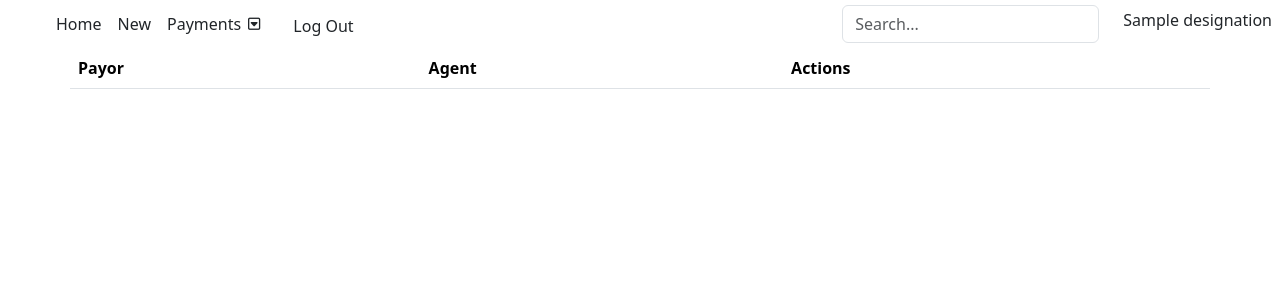
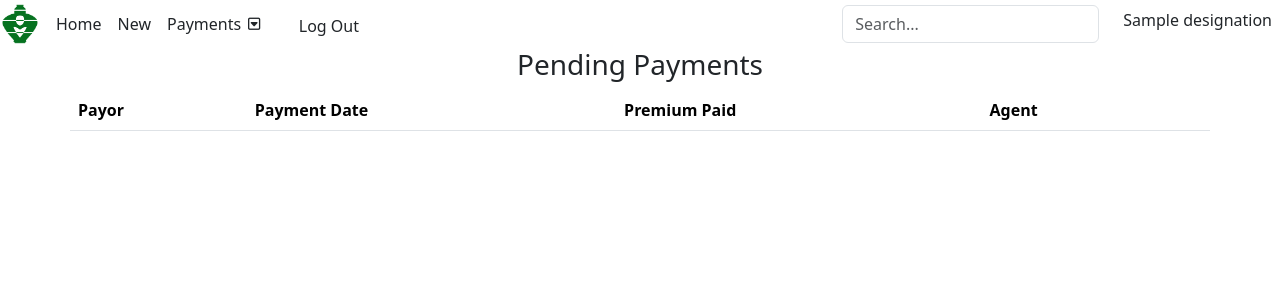
Before and after one commit to cjayaranon/insurance-check, a Django app: page /approver/ in a window 1280 px wide. Shown: the top 300 px of the page. Run offline with Django 3.2, Linux system fonts and the light colour scheme; a user stored in the database is signed in; tables that the repository leaves empty hold one stand-in row (values such as "Sample post"); lists and menus that the app fills with data are empty; some libraries are stand-ins or nearby versions.

Commit message:
- enroller.Models    - extended ClientTagging.tag_description from 32 to 128 characters    - added choice Discontinued to PaymentTagging.tag for use in the cancellation of an insurance cover
- SCSS/Sass
   - version name and number is placed in login.scss
   - renamed header.scss to base.scss
   - page-header.html now modified
      - AMPC logo on top left
      - BM side (paymentsdropdown1; choices approved and cancelled payments)
      - Reports button (backend to follow on separate ft-branch)
      - Mktg side (paymentsdropdown2; choices pending, approved, cancelled payments)
      - logout button for all with styling
   - search results pay is now a button
   - payments-view.html payment details now shown; if pending payments edit button is shown for branch mktg
   - pay-approval.html; payment details search results shows more detail per result

```diff
--- a/dicks/enroller/models.py
+++ b/dicks/enroller/models.py
@@ -122,7 +122,7 @@ class CutoffPeriod(models.Model):
 
 class ClientTagging(models.Model):
     tag_name = models.CharField(max_length=32)
-    tag_description = models.CharField(max_length=32)
+    tag_description = models.CharField(max_length=128)
 
 
     def __str__(self):
@@ -163,7 +163,8 @@ class PaymentTagging(models.Model):
     PAY_TAG = (
         ('APPROVE', 'Approved'),
         ('CANCEL', 'Cancelled'),
-        ('PENDING', 'Pending')
+        ('PENDING', 'Pending'),
+        ('DISC', 'Discontinued')
     )
     tag = models.CharField(max_length=10, choices=PAY_TAG)
     approver = models.ForeignKey(Agent, on_delete=models.PROTECT)
--- a/dicks/frontend/static/custom_css/header.css
+++ b/dicks/frontend/static/custom_css/base.css
@@ -10,4 +10,11 @@
   color: #F8F8FF;
 }
 
-/*# sourceMappingURL=header.css.map */
+.view-button {
+  width: 8vw;
+}
+.view-button:hover {
+  color: #F8F8FF;
+}
+
+/*# sourceMappingURL=base.css.map */
--- a/dicks/frontend/static/custom_css/login.css
+++ b/dicks/frontend/static/custom_css/login.css
@@ -7,7 +7,7 @@ footer {
 }
 
 .app-version:before {
-  content: "v1.2";
+  content: "v0.2 (beta)";
 }
 
 /*# sourceMappingURL=login.css.map */
--- a/dicks/frontend/static/scss/header.scss
+++ b/dicks/frontend/static/scss/base.scss
@@ -12,3 +12,10 @@
         color: color.$ghost-white;
     }
 }
+
+.view-button {
+    width: 8vw;
+    &:hover {
+        color: color.$ghost-white;
+    }
+}
--- a/dicks/frontend/static/scss/login.scss
+++ b/dicks/frontend/static/scss/login.scss
@@ -1,4 +1,4 @@
-$app-version: 'v1.2';
+$app-version: 'v0.2 (beta)';
 
 main {
     margin-top: 10vw;
--- a/dicks/frontend/templates/base.html
+++ b/dicks/frontend/templates/base.html
@@ -12,7 +12,7 @@
         <link rel="stylesheet" href="https://cdn.jsdelivr.net/npm/bootstrap-icons@1.5.0/font/bootstrap-icons.css">
         <link rel="stylesheet" type="text/css" href="{% static 'node_modules/bootstrap/dist/css/bootstrap.min.css' %}">
         <link rel="stylesheet" type="text/css" href="{% static 'node_modules/@fortawesome/fontawesome-free/css/all.min.css' %}">
-        <link rel="stylesheet" type="text/css" href="{% static 'custom_css/header.css' %}">
+        <link rel="stylesheet" type="text/css" href="{% static 'custom_css/base.css' %}">
         {% block css %}{% endblock css %}
     </head>
     <body>
--- a/dicks/frontend/templates/create/search.html
+++ b/dicks/frontend/templates/create/search.html
@@ -42,7 +42,7 @@
                         {% endfor %}
 
                         <td>
-                            <a href="{% url 'pay-encode-details' items.id %}">Pay</a>
+                            <a href="{% url 'pay-encode-details' items.id %}" class="nav-link btn btn-outline-primary btn-sm link-dark">Pay</a>
                         </td>
                     </tr>
                 {% empty %}
--- a/dicks/frontend/templates/page-header.html
+++ b/dicks/frontend/templates/page-header.html
@@ -1,28 +1,36 @@
 {% load static %}
 <div class="d-flex flex-wrap align-items-center justify-content-center justify-content-lg-start">
-    <a href="{% static 'ampc-logo-high-res.png' %}" class="d-flex align-items-center mb-2 mb-lg-0 text-dark text-decoration-none">
-        <svg class="bi me-2" width="40" height="32" role="img" aria-label="Bootstrap"><use xlink:href="#bootstrap"></use></svg>
+    <a href="" class="d-flex align-items-center mb-2 mb-lg-0 text-dark text-decoration-none">
+        {# <svg class="bi me-2" width="40" height="32" role="img" aria-label="Bootstrap"><use xlink:href="#bootstrap"></use></svg> #}
+        <img src="{% static 'ampc-logo-high-res.png' %}" height="40vw" alt="" class="bi me-2">
     </a>
     <ul class="nav col-12 col-lg-auto me-lg-auto mb-2 justify-content-center mb-md-0">
         {% if user.agent.designation.designation_name == "Branch Manager" %}
             <li> <a href="{% url 'pay-approver-home' %}" class="nav-link px-2 link-dark">Home</a> </li>
-            <li> <a href="#" class="nav-link px-2 link-dark">Payments</li>
-            <li><a href="{% url 'logout' %}" class="nav-link px-2 link-dark">Log Out</a></li>
+            <li>
+                <a class="nav-link px-2 link-dark" id="paymentsdropdown1" data-bs-toggle="dropdown" aria-expanded="false">
+                Payments <i class="far fa-caret-square-down fa-sm"></i>
+                </a>
+                <ul class="dropdown-menu text-small" aria-labelledby="paymentsdropdown1">
+                    <li> <a href="{% url 'reader-approved' %}"class="dropdown-item">Approved</a> </li>
+                    <li> <a href="{% url 'reader-cancelled' %}"class="dropdown-item">Cancelled</a> </li>
+                </ul>
+            </li>
+            <li><a href="{% url 'pay-approver-home' %}" class="nav-link px-2 link-dark">Reports</a></li>
         {% else %}
             <li> <a href="{% url 'home' %}" class="nav-link px-2 link-dark">Home</a> </li>
             <li><a href="{% url 'encode' %}" class="nav-link px-2 link-dark">New</a></li>
-            <li> <a href="#" class="nav-link px-2 link-dark" id="paymentsdropdown" data-bs-toggle="dropdown" aria-expanded="false">
+            <li> <a class="nav-link px-2 link-dark" id="paymentsdropdown2" data-bs-toggle="dropdown" aria-expanded="false">
                 Payments <i class="far fa-caret-square-down fa-sm"></i>
                 </a>
-                <ul class="dropdown-menu text-small" aria-labelledby="paymentsdropdown">
+                <ul class="dropdown-menu text-small" aria-labelledby="paymentsdropdown2">
                     <li> <a href="{% url 'reader-pendings' %}" class="dropdown-item">Pending</a> </li>
                     <li> <a href="{% url 'reader-approved' %}"class="dropdown-item">Approved</a> </li>
-                    <li> <a class="dropdown-item">Cancelled</a> </li>
+                    <li> <a href="{% url 'reader-cancelled' %}"class="dropdown-item">Cancelled</a> </li>
                 </ul>
             </li>
-
-            <li><a href="{% url 'logout' %}" class="nav-link btn btn-outline-danger btn-sm logout-button link-dark">Log Out</a></li>
         {% endif %}
+        <li><a href="{% url 'logout' %}" class="nav-link px-2 btn btn-outline-danger btn-sm logout-button link-dark">Log Out</a></li>
     </ul>
 
     <form class="col-12 col-lg-auto mb-3 mb-lg-0 me-lg-3" action="" method="post">
--- a/dicks/frontend/templates/read/payments-view.html
+++ b/dicks/frontend/templates/read/payments-view.html
@@ -27,6 +27,7 @@
                 <thead>
                     <tr>
                         <th>Payor</th>
+                        <th>Amount</th>
                         {% if call_name == 'pending-payments' %}
                             <th>Date of Payment</th>
                         {% elif call_name  == 'approved-payments' %}
@@ -40,7 +41,11 @@
                     {% for items in query_list %}
                         <tr>
                             <td>{{ items.payment.payor }}</td>
+                            <td>{{ items.payment.premium_paid }}</td>
                             <td>{{ items.payment.date_of_payment }}</td>
+                            {% if call_name == 'pending-payments' %}
+                                <td><a href="#" class="nav-link btn btn-outline-primary btn-sm link-dark">Edit</a></td>
+                            {% endif %}
                         </tr>
                     {% endfor %}
                 </tbody>
--- a/dicks/frontend/templates/update/pay-approval.html
+++ b/dicks/frontend/templates/update/pay-approval.html
@@ -3,20 +3,25 @@
 {% block pagetitle %}<title>Approving Client</title>{% endblock pagetitle %}
 <div class="container">
     <div class="row">
+        <h3 class="h3 text-center">Pending Payments</h3>
         <table class="table table-striped">
             <thead>
                 <tr>
                     <th>Payor</th>
+                    <th>Payment Date</th>
+                    <th>Premium Paid</th>
                     <th>Agent</th>
-                    <th>Actions</th>
+                    <th></th>
                 </tr>
             </thead>
             <tbody>
                 {% for items in query_list %}
                     <tr>
-                        <td>{{ items.payment }}</td>
+                        <td>{{ items.payment.payor }}</td>
+                        <td>{{ items.payment.date_of_payment }}</td>
+                        <td>{{ items.payment.premium_paid }}</td>
                         <td>{{ items.payment.auth_agent }}</td>
-                        <td><a href="{% url 'pay-approve-view' items.payment.id items.id %}">View For Approval</a></td>
+                        <td><a href="{% url 'pay-approve-view' items.payment.id items.id %}" class="nav-link btn btn-outline-primary btn-sm link-dark view-button">View</a></td>
                     </tr>
                 {% endfor %}
             </tbody>
--- a/dicks/reader/urls.py
+++ b/dicks/reader/urls.py
@@ -5,6 +5,7 @@ from .views import *
 
 
 urlpatterns = [
-    path('pending/', login_required(PendingPayments.as_view()), name='reader-pendings'),
-    path('approved/', login_required(ApprovedPayments.as_view()), name='reader-approved'),
+    path('cancelled/', login_required(CancelledPayments.as_view()), name = 'reader-cancelled'),
+    path('pending/', login_required(PendingPayments.as_view()), name = 'reader-pendings'),
+    path('approved/', login_required(ApprovedPayments.as_view()), name = 'reader-approved'),
 ]
```
Also changed, not shown: dicks/reader/views.py (+12 -0 lines), dicks/enroller/migrations/0022_auto_20211020_1020.py (added), 2 other files.
